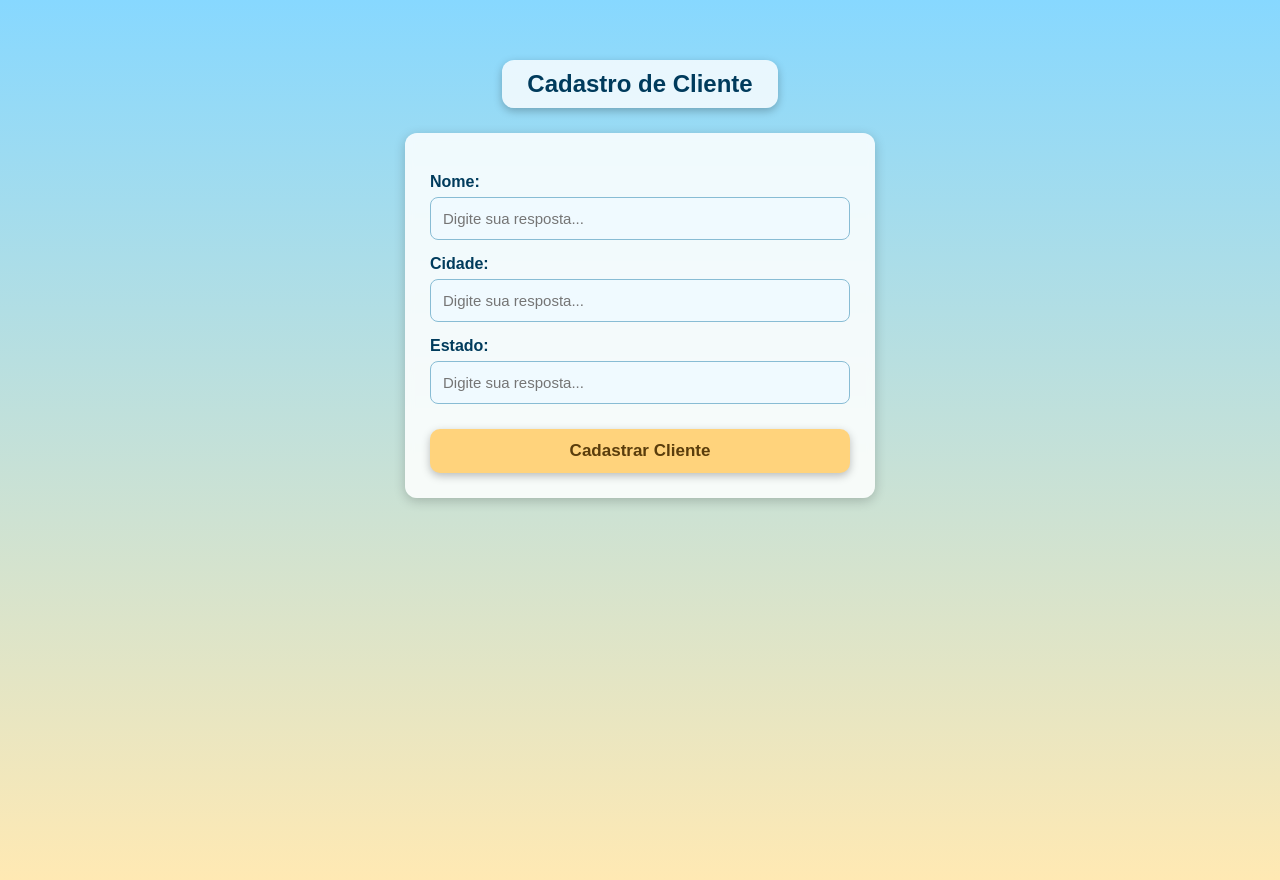
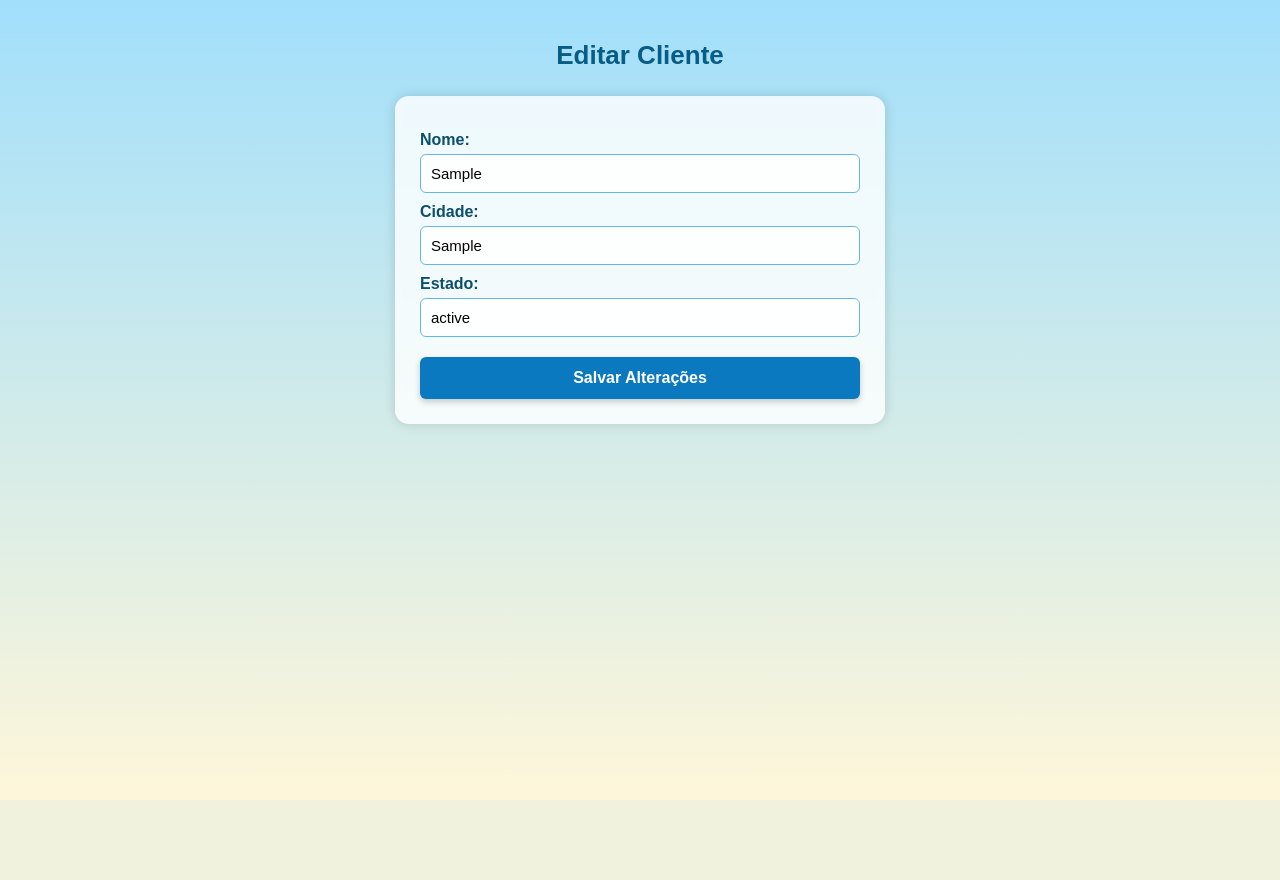
Before and after one commit to Thales-Alberto007/PROJETO-2---STARKWEAR, a PHP site: page /clientes-form.php?id=1 in a window 1280 px wide. After the commit the page ends 800 px from the top, so only its background shows below. Run offline with PHP 8.4, Linux system fonts and the light colour scheme; tables that the repository leaves empty or names only in its code hold one stand-in row (values such as "Sample post"); a stand-in replaces the project's code that opens the database connection.

Commit message:
Refactor client form for editing functionality

```diff
--- a/clientes-form.php
+++ b/clientes-form.php
@@ -1,89 +1,102 @@
-<h2>Cadastro de Cliente</h2>
+<?php
+
+require_once 'config.inc.php';
+
+$id = $_GET['id'];
+$sql = "SELECT * FROM clientes WHERE id = '$id'";
+$resultado = mysqli_query($conexao, $sql);
+
+if(mysqli_num_rows($resultado) > 0){
+    while($dados = mysqli_fetch_array($resultado)){
+        $nome = $dados['cliente'];
+        $cidade = $dados['cidade'];
+        $estado = $dados['estado'];
+        $id = $dados['id'];
+    }
+?>
+
+<h2>Editar Cliente</h2>
 
 <style>
     body {
         font-family: Arial, Helvetica, sans-serif;
-        background: linear-gradient(to bottom, #87d8ff, #ffe9b3);
+        background: linear-gradient(to bottom, #a1dffb, #fef6d9);
         margin: 0;
         padding: 40px;
         text-align: center;
-        min-height: 100vh;
+    }
+
+    form {
+        background: #ffffffcc;
+        backdrop-filter: blur(3px);
+        max-width: 440px;
+        margin: 0 auto;
+        padding: 25px;
+        border-radius: 14px;
+        box-shadow: 0 0 12px rgba(0,0,0,0.15);
+        text-align: left;
     }
 
     h2 {
         text-align: center;
-        color: #003b5c;
+        color: #085c85;
         margin-bottom: 25px;
-        background: #ffffffcc;
-        display: inline-block;
-        padding: 10px 25px;
-        border-radius: 12px;
-        box-shadow: 0 3px 8px rgba(0,0,0,0.25);
-    }
-
-    form {
-        background: #ffffffd9;
-        max-width: 420px;
-        margin: 0 auto;
-        padding: 25px;
-        border-radius: 12px;
-        box-shadow: 0 3px 12px rgba(0,0,0,0.20);
-        text-align: left;
-        backdrop-filter: blur(4px);
+        font-size: 26px;
     }
 
     label {
         font-weight: bold;
         display: block;
-        margin-top: 15px;
-        color: #003b5c;
+        margin-top: 10px;
+        color: #0b4f6c;
     }
 
     input[type=text] {
         width: 100%;
-        padding: 12px;
-        margin-top: 6px;
-        border: 1px solid #88bcd4;
-        border-radius: 8px;
+        padding: 10px;
+        margin-top: 5px;
+        border: 1px solid #63b6e6;
+        border-radius: 6px;
         font-size: 15px;
-        background: #f0faff;
-    }
-
-    input[type=text]:focus {
-        outline: none;
-        border-color: #53b8ff;
-        box-shadow: 0 0 6px #53b8ff80;
+        background: #ffffffdd;
     }
 
     input[type=submit] {
         width: 100%;
-        margin-top: 25px;
+        margin-top: 20px;
         padding: 12px;
-        background: #ffd37c;
-        color: #5a3d0c;
+        background: #0b79bf;
+        color: #fff;
         border: none;
-        border-radius: 10px;
+        border-radius: 6px;
         cursor: pointer;
-        font-size: 17px;
+        font-size: 16px;
         font-weight: bold;
-        box-shadow: 0 3px 8px rgba(0,0,0,0.25);
-        transition: 0.2s;
+        box-shadow: 0 3px 6px rgba(0,0,0,0.2);
     }
 
     input[type=submit]:hover {
-        background: #ffca5c;
+        background: #095f92;
     }
 </style>
 
-<form action="?pg=clientes-cadastro" method="post">
+<form action="?pg=clientes-alterar" method="post">
+    <input type="hidden" name="id" value="<?=$id?>">
+
     <label>Nome:</label>
-    <input type="text" name="cliente" placeholder="Digite sua resposta...">
+    <input type="text" name="cliente" value="<?=$nome?>">
 
     <label>Cidade:</label>
-    <input type="text" name="cidade" placeholder="Digite sua resposta...">
+    <input type="text" name="cidade" value="<?=$cidade?>">
 
     <label>Estado:</label>
-    <input type="text" name="estado" placeholder="Digite sua resposta...">
+    <input type="text" name="estado" value="<?=$estado?>">
 
-    <input type="submit" value="Cadastrar Cliente">
+    <input type="submit" value="Salvar Alterações">
 </form>
+
+<?php
+}else{
+    echo "<h2 style='color:#0b4f6c;'>Nenhum cliente encontrado!</h2>";
+}
+?>
```
